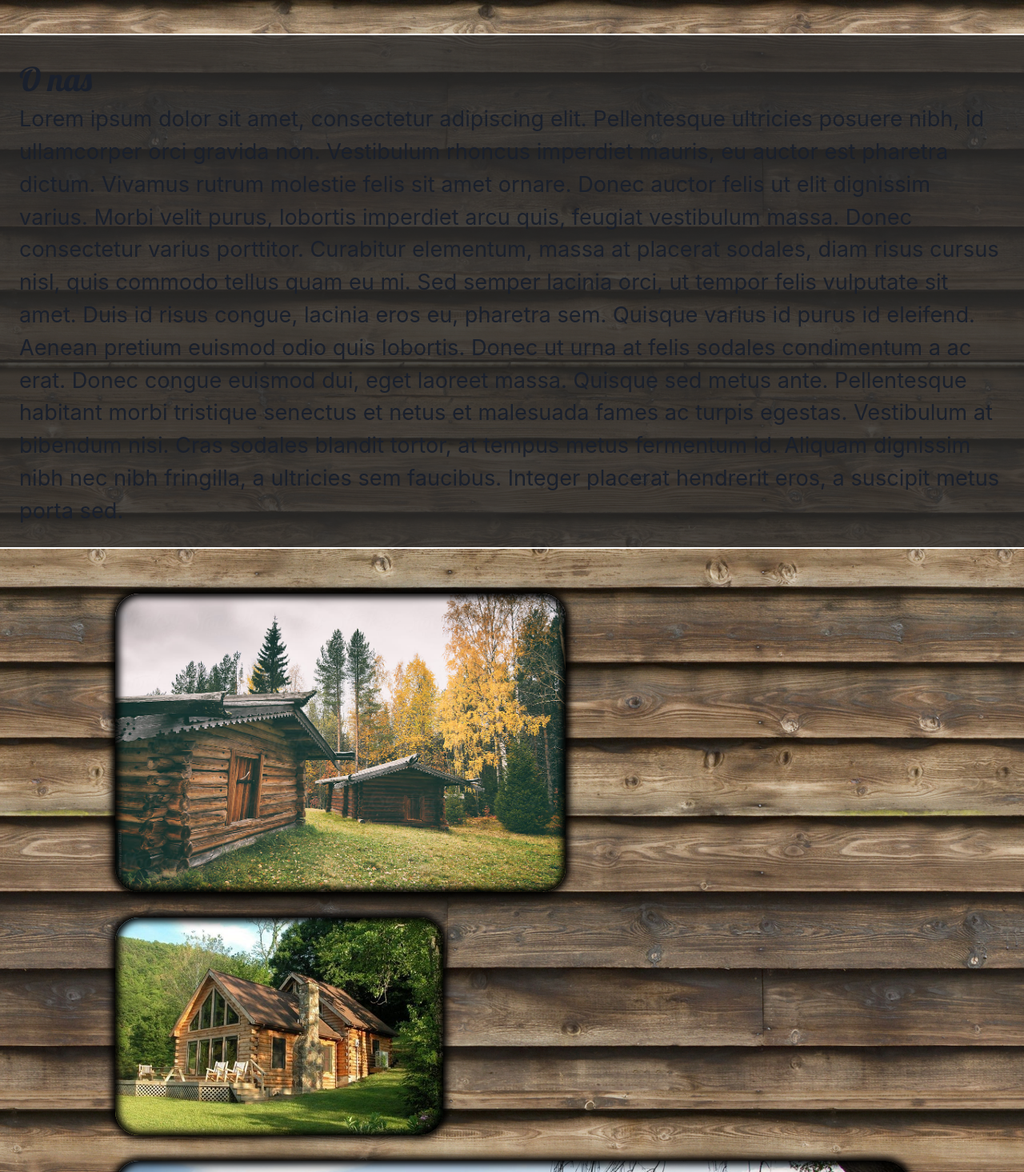
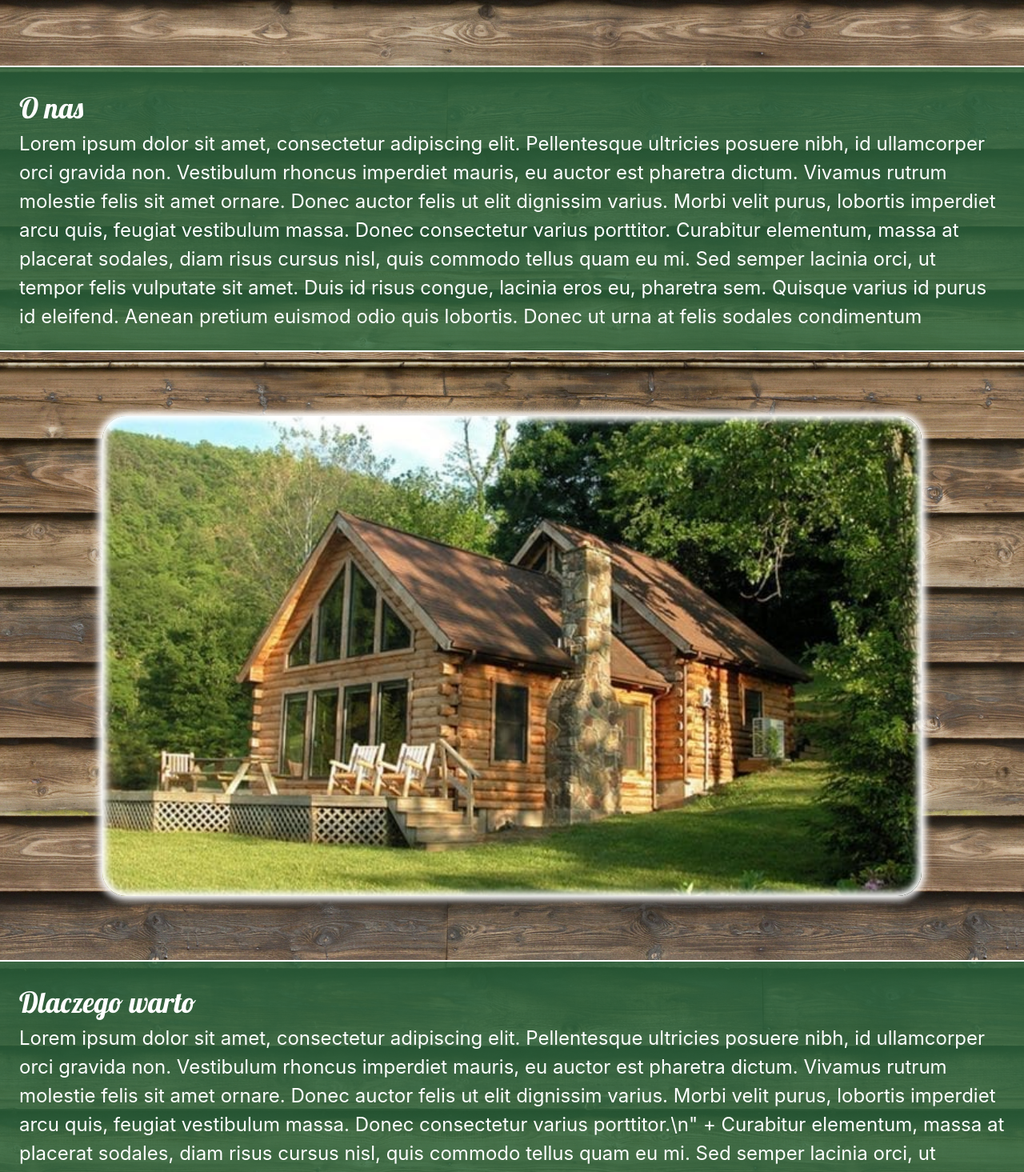
Before and after one commit to Harry29-exe/leisure-house-website, a React (Create React App) app: page / in a window 1280 px wide. Shown: the part 285-1750 px from the top of the page at 80% size. Built offline with nearby package versions, Linux system fonts and the light colour scheme.

Commit message:
added Carousel.tsx, separated text section into component

```diff
--- a/src/App.tsx
+++ b/src/App.tsx
@@ -5,6 +5,7 @@ import VNavbar from "./modules/utils/Navbar/VNavbar";
 import {BrowserRouter, Route, Switch} from "react-router-dom";
 import VMainPage from "./modules/MainPage/VMainPage";
 import wood from "./resources/wood.jpg";
+import Reservations from "./modules/Reservations";
 
 export const App = () => (
     <ChakraProvider theme={Theme}>
@@ -18,7 +19,7 @@ export const App = () => (
                     </Route>
 
                     <Route path='/reservations'>
-
+                        <Reservations/>
                     </Route>
 
                     <Route path='/gallery'>
--- /dev/null
+++ b/src/modules/MainPage/TextSection.tsx
@@ -0,0 +1,16 @@
+import React, {PropsWithChildren} from 'react';
+import {Box} from "@chakra-ui/react";
+
+const TextSection = (props: PropsWithChildren<{title:string}>) => {
+    return (
+        <Box w={'100%'} fontSize={['1rem', '1.2rem', '1.5rem']}  p={6} borderY={'2px solid white'} pos='relative' zIndex={1} color='white'>
+            <Box fontWeight={400} fontSize={'1.5em'} fontFamily='Lobster'>{props.title}</Box>
+            <p style={{display: 'inline-block'}}>
+                {props.children}
+            </p>
+            <Box pos='absolute' left={0} top={0} w={'100%'} h={'100%'} bg={`#2A653C`} opacity={0.8} zIndex={-1}/>
+        </Box>
+    );
+};
+
+export default TextSection;
--- a/src/modules/MainPage/VMainPage.tsx
+++ b/src/modules/MainPage/VMainPage.tsx
@@ -1,18 +1,19 @@
 import React from 'react';
 import {Box, Center, Flex, HStack, Image, useColorModeValue, VStack} from "@chakra-ui/react";
 import main from "../../resources/main.jpg";
-import TextSection from "../utils/TextSection";
 import img1 from "../../resources/img1.jpg";
 import img2 from "../../resources/img2.jpg";
 import wood from "../../resources/wood.jpg";
 import wood2 from "../../resources/wood2.jpg";
+import Carousel from "../utils/carousel/Carousel";
+import TextSection from './TextSection';
 
 
 const VMainPage = () => {
     const bg = useColorModeValue("primary.20", "primary.900");
 
     return (
-        <VStack w='100%' spacing={10}>
+        <VStack w='100%' spacing={20}>
             <Box pos='relative' w='100%' minH='10px'>
 
                 <Flex justifyContent='center' justifyItems='center' flexFlow='column' w='100%' h='100%' color='white' textAlign='center'
@@ -22,39 +23,37 @@ const VMainPage = () => {
                 </Flex>
             </Box>
 
-            <Box w={'100%'} fontSize='1.7rem'  p={6} borderY={'2px solid white'} pos='relative' zIndex={1}>
-                <Box fontWeight={400} fontSize={'1.5em'} fontFamily='Lobster'>O nas</Box>
-                <p style={{display: 'inline-block'}}>
+            <TextSection title={"O nas"} >
                 Lorem ipsum dolor sit amet, consectetur adipiscing elit. Pellentesque ultricies posuere nibh, id ullamcorper orci gravida non. Vestibulum rhoncus imperdiet mauris, eu auctor est
                 pharetra dictum. Vivamus rutrum molestie felis sit amet ornare. Donec auctor felis ut elit dignissim varius. Morbi velit purus, lobortis imperdiet arcu quis, feugiat vestibulum massa.
                 Donec consectetur varius porttitor.
                 Curabitur elementum, massa at placerat sodales, diam risus cursus nisl, quis commodo tellus quam eu mi. Sed semper lacinia orci, ut tempor felis vulputate sit amet.
                 Duis id risus congue, lacinia eros eu, pharetra sem. Quisque varius id purus id eleifend. Aenean pretium euismod odio quis lobortis. Donec ut urna at felis sodales condimentum
+            </TextSection>
+
+            <Flex w={['95%', '85%', '80%']}  pos={'relative'} flexFlow={'wrap'} h={['400px', '500px', '600px']}>
+                <Box w={'100%'} h='100%' pos={'relative'} borderRadius={'30px'} boxShadow={"0 0 8px 5px white"}>
+                    <Carousel images={[img1, img2, main]} w={"100%"} h={"100%"} borderRadius={'30px'}/>
+                    <Box pointerEvents='none' pos={'absolute'} left={0} top={0} w={'100%'} h={'100%'} borderRadius={'30px'} boxShadow={"inset 0 0 8px 5px white"}/>
+                </Box>
+            </Flex>
+
+            <TextSection title={"Dlaczego warto"}>
+                Lorem ipsum dolor sit amet, consectetur adipiscing elit. Pellentesque ultricies posuere nibh, id ullamcorper orci gravida non. Vestibulum rhoncus imperdiet mauris, eu auctor est
+                pharetra dictum. Vivamus rutrum molestie felis sit amet ornare. Donec auctor felis ut elit dignissim varius. Morbi velit purus, lobortis imperdiet arcu quis, feugiat vestibulum massa.
+                Donec consectetur varius porttitor.\n" +
+                Curabitur elementum, massa at placerat sodales, diam risus cursus nisl, quis commodo tellus quam eu mi. Sed semper lacinia orci, ut tempor felis vulputate sit amet.
+                Duis id risus congue, lacinia eros eu, pharetra sem. Quisque varius id purus id eleifend. Aenean pretium euismod odio quis lobortis. Donec ut urna at felis sodales condimentum
                 a ac erat. Donec congue euismod dui, eget laoreet massa.
                 Quisque sed metus ante. Pellentesque habitant morbi tristique senectus et netus et malesuada fames ac turpis egestas. Vestibulum at bibendum nisi. Cras sodales blandit tortor,
                 at tempus metus fermentum id. Aliquam dignissim nibh nec nibh fringilla, a ultricies sem faucibus. Integer placerat hendrerit eros, a suscipit metus porta sed.
-                </p>
-                <Box pos='absolute' left={0} top={0} w={'100%'} h={'100%'} bg={'rgba(40,40,40,1)'} opacity={0.8} zIndex={-1}/>
+            </TextSection>
+
+            <Box>
+
             </Box>
 
-            <Flex w={['95%', '85%', '80%']}  pos={'relative'} flexFlow={'wrap'}>
-                <Box w={'55%'} pos={'relative'} borderRadius={'30px'} boxShadow={"0 0 8px 5px black"} margin={4}>
-                    <Image src={img2} borderRadius={'30px'} />
-                    <Box pos={'absolute'} left={0} top={0} w={'100%'} h={'100%'} borderRadius={'30px'} boxShadow={"inset 0 0 8px 5px black"}/>
-                </Box>
-
-                <Box w={'40%'} pos={'relative'} borderRadius={'30px'} boxShadow={"0 0 8px 5px black"} margin={4}>
-                    <Image src={img1} w={'100%'} h={'100%'} borderRadius={'30px'} objectFit={'cover'}/>
-                    <Box pos={'absolute'} left={0} top={0} w={'100%'} h={'100%'} borderRadius={'30px'} boxShadow={"inset 0 0 8px 5px black"}/>
-                </Box>
-
-                <Box w={'100%'} pos={'relative'} borderRadius={'30px'} boxShadow={"0 0 8px 5px black"} margin={4}>
-                    <Image src={main} w={'100%'} h={'100%'} borderRadius={'30px'} objectFit={'cover'}/>
-                    <Box pos={'absolute'} left={0} top={0} w={'100%'} h={'100%'} borderRadius={'30px'} boxShadow={"inset 0 0 8px 5px black"}/>
-                </Box>
-            </Flex>
-
-            <Box w={1} h={'200px'}/>
+            <Box w={1} h={'2000px'}/>
 
         </VStack>
     );
--- /dev/null
+++ b/src/modules/Reservations.tsx
@@ -0,0 +1,15 @@
+import React from 'react';
+import Carousel from "./utils/carousel/Carousel";
+import img1 from "../resources/img1.jpg"
+import img2 from "../resources/img2.jpg"
+import main from "../resources/main.jpg"
+
+const Reservations = () => {
+    return (
+        <div>
+            <Carousel images={[img1, img2, main]} w={'400px'} h='200px'/>
+        </div>
+    );
+};
+
+export default Reservations;
--- a/src/modules/utils/Navbar/VNavbar.tsx
+++ b/src/modules/utils/Navbar/VNavbar.tsx
@@ -7,7 +7,7 @@ import grass from '../../../resources/grass3.jpg'
 
 const VNavbar = () => {
     const bg = useColorModeValue("primary.400", "primary.700");
-    const navbarType = useBreakpointValue({base: "none", sm: "small", md: "normal"});
+    const navbarType = useBreakpointValue({base: "none", md: "small", lg: "normal"});
     let bgVal = useColorModeValue(40, 40);
 
     const links = [
@@ -21,7 +21,7 @@ const VNavbar = () => {
               backdropBlur='6px' fontFamily='Lobster' flexWrap={'wrap'}
               fontSize='2em' fontWeight={400}
               textShadow='2px 2px 4px black' pb={0} mb={0} boxShadow='0 0 15px 5px black'
-              bg={`rgba(${bgVal}, ${bgVal},${bgVal}, 0.8)`}
+              bg={`#2A653Cbb`}
             // bgImage={grass}
         >
 
--- /dev/null
+++ b/src/modules/utils/carousel/Carousel.tsx
@@ -0,0 +1,66 @@
+import React, {useState} from 'react';
+import {Box, Center, ChakraProps, HStack, Image} from "@chakra-ui/react";
+import {ArrowLeftIcon, ArrowRightIcon} from "@chakra-ui/icons";
+
+type CarouselProps = ChakraProps & {images: string[]}
+
+const Carousel = (props: CarouselProps) => {
+    const {images, ...style} = props;
+    const transitionTime = 0.3;
+    const [state, setState] = useState<{shift: number, prev: number}>({shift: 0, prev: images.length});
+    const setShift = (shift: number) => {
+        setState({shift: shift, prev: state.shift});
+    }
+
+    style.w = style.w? style.w: style.width? style.width: '100px';
+    style.h = style.h? style.h: style.height? style.height: '100px';
+
+    const nextImage = () => {
+        if (state.shift >= images.length - 1) {
+            setTimeout(() => setState({shift: 0, prev: images.length}), transitionTime*1000);
+        }
+        setShift(state.shift + 1);
+    }
+
+    const previousImage = () => {
+        if (state.shift === 0) {
+            setState({shift: images.length, prev: 0})
+            setTimeout(() => setShift(images.length - 1), 10);
+        } else {
+            setShift(state.shift - 1);
+        }
+    }
+
+    const noTransition = (): boolean => {
+        let transition = (state.shift === 0 && state.prev === images.length ) || (state.shift === images.length && state.prev === 0);
+        console.log(state.shift, state.prev);
+        console.log(transition);
+        return transition;
+    }
+
+    const imageWidth = 100 / (images.length+1);
+
+    return (
+        <Box {...style} pos='relative' overflow='hidden' >
+            <HStack h='100%' w={`${(images.length+1) * 100}%`} spacing={0}
+                    transform={`translate(${-state.shift*imageWidth}%, 0)`}
+                    transition={`transform ${noTransition()? 0: transitionTime}s`} >
+                {images.map(
+                    img => <Image key={img} src={img} objectFit='cover' h='100%' w={`${imageWidth}%`} userSelect='none'/>
+                )}
+                <Image src={images[0]} objectFit='cover' h='100%' w={`${imageWidth}%`} userSelect='none'/>
+            </HStack>
+
+            <Center onClick={() => previousImage()} _hover={{cursor: 'pointer', bg: "whiteAlpha.400", opacity: 1}}
+                    opacity={0} pos='absolute' top='0' h='100%' left={0} w={['20%', '15%', '10%']} m={0} p={0} transition='opacity 0.5s'>
+                <ArrowLeftIcon fontSize='25px'/>
+            </Center>
+            <Center onClick={() => nextImage()} _hover={{cursor: 'pointer', bg: "whiteAlpha.400", opacity: 1}}
+                    opacity={0} pos='absolute' top='0' h='100%' left={['80%', '85%', '90%']} w={['20%', '15%', '10%']} m={0} p={0} transition='opacity 0.5s'>
+                <ArrowRightIcon fontSize='25px'/>
+            </Center>
+        </Box>
+    );
+};
+
+export default Carousel;
```
Also changed, not shown: src/modules/utils/TextSection.tsx (deleted, +0 -12 lines). Lines whose indentation alone changed are shown as unchanged.
